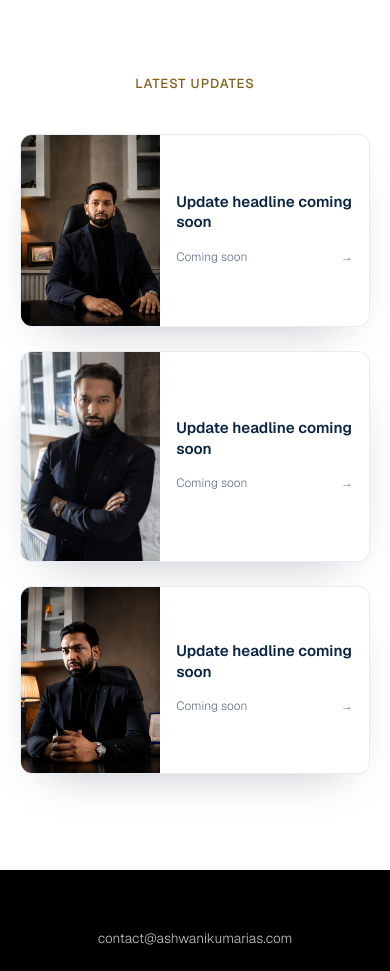
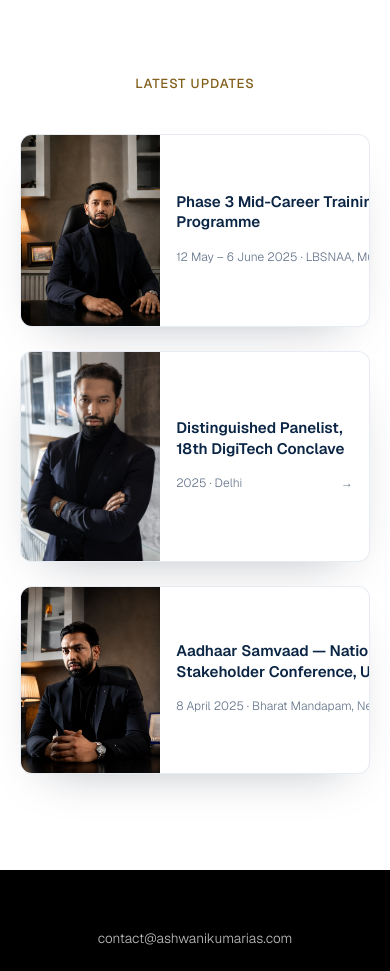
Before and after one commit to Ishaan18singh/ashwani-kumar-website, a Next.js app: page / in a window 390 px wide. Shown: the part 2140-3111 px from the top of the page. Built offline with nearby package versions, Linux system fonts and the light colour scheme; a web font is replaced by a local one.

Commit message:
Add real Latest Updates content and keep cards a consistent height on mobile

```diff
--- a/app/(site)/page.js
+++ b/app/(site)/page.js
@@ -4,11 +4,22 @@ import Link from 'next/link';
 import { useI18n } from '@/lib/i18n/context';
 import Html from '@/components/Html';
 
-// Placeholder cards until real updates (title, date, photo) are provided.
 const LATEST_UPDATES = [
-  { image: '/images/ashwani-kumar-initiatives.jpg' },
-  { image: '/images/ashwani-kumar-hero-new.jpg' },
-  { image: '/images/ashwani-kumar-hero-new2.jpg' }
+  {
+    image: '/images/ashwani-kumar-initiatives.jpg',
+    title: 'Phase 3 Mid-Career Training Programme',
+    date: '12 May – 6 June 2025 · LBSNAA, Mussoorie'
+  },
+  {
+    image: '/images/ashwani-kumar-hero-new.jpg',
+    title: 'Distinguished Panelist, 18th DigiTech Conclave',
+    date: '2025 · Delhi'
+  },
+  {
+    image: '/images/ashwani-kumar-hero-new2.jpg',
+    title: 'Aadhaar Samvaad — National Stakeholder Conference, UIDAI',
+    date: '8 April 2025 · Bharat Mandapam, New Delhi'
+  }
 ];
 
 export default function HomePage() {
@@ -124,17 +135,17 @@ export default function HomePage() {
           <p className="eyebrow">Latest Updates</p>
           <div className="mt-10 updates-grid">
             {LATEST_UPDATES.map((update, i) => (
-              <div key={i} className="update-card reveal">
+              <Link key={i} href="/awards" prefetch={false} className="update-card reveal">
                 {/* eslint-disable-next-line @next/next/no-img-element */}
                 <img className="update-card-img" src={update.image} alt="" loading="lazy" />
                 <div className="update-card-body">
-                  <p className="update-card-title">Update headline coming soon</p>
+                  <p className="update-card-title">{update.title}</p>
                   <div className="update-card-meta">
-                    <span>Coming soon</span>
+                    <span>{update.date}</span>
                     <span aria-hidden="true">→</span>
                   </div>
                 </div>
-              </div>
+              </Link>
             ))}
           </div>
         </div>
--- a/app/globals.css
+++ b/app/globals.css
@@ -1333,13 +1333,24 @@ html.dark .pub-card-source {
   font-weight: 600;
   line-height: 1.35;
   color: rgb(11, 37, 69);
+  display: -webkit-box;
+  -webkit-line-clamp: 2;
+  -webkit-box-orient: vertical;
+  overflow: hidden;
 }
 .update-card-meta {
   display: flex;
   align-items: center;
   justify-content: space-between;
+  gap: 0.5rem;
   font-size: 0.75rem;
   color: rgb(100, 116, 139);
+}
+.update-card-meta span:first-child {
+  overflow: hidden;
+  text-overflow: ellipsis;
+  white-space: nowrap;
+  min-width: 0;
 }
 
 /* Header: switch to light text over the homepage's dark full-bleed
```
